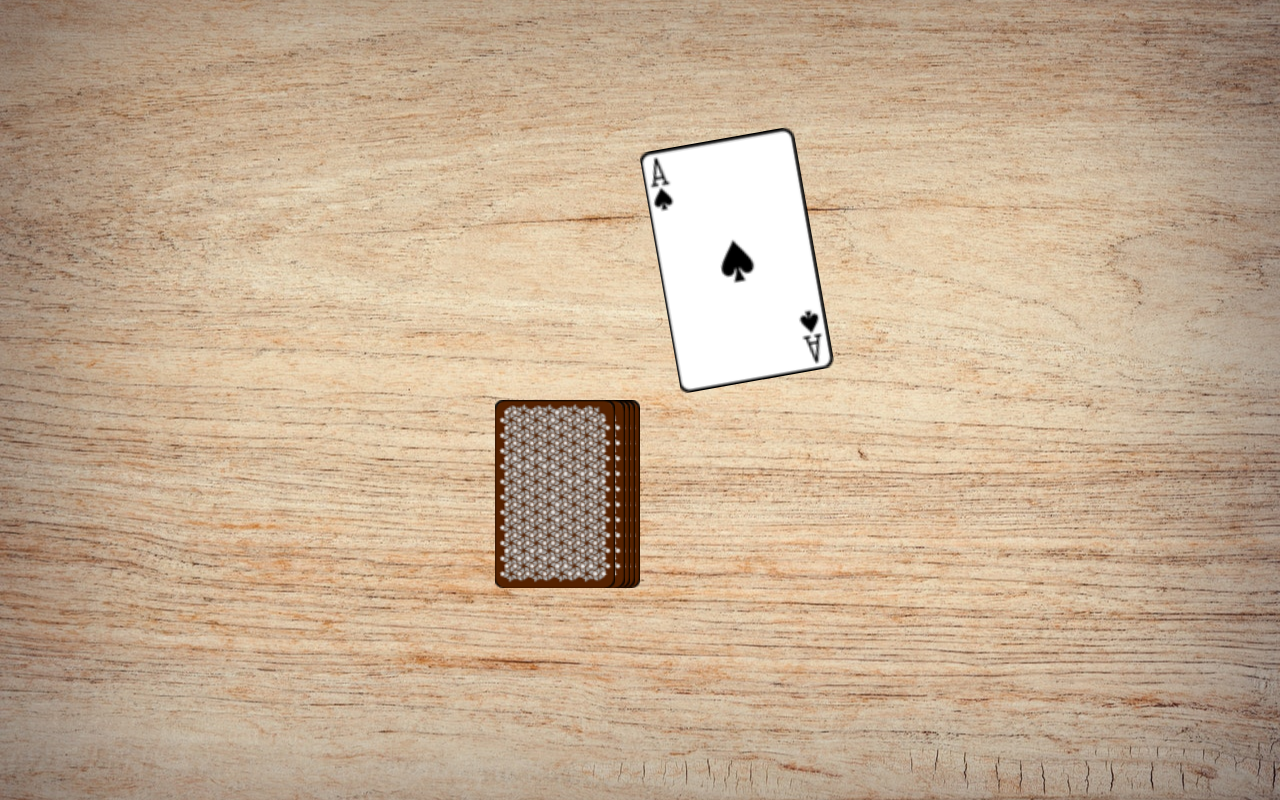
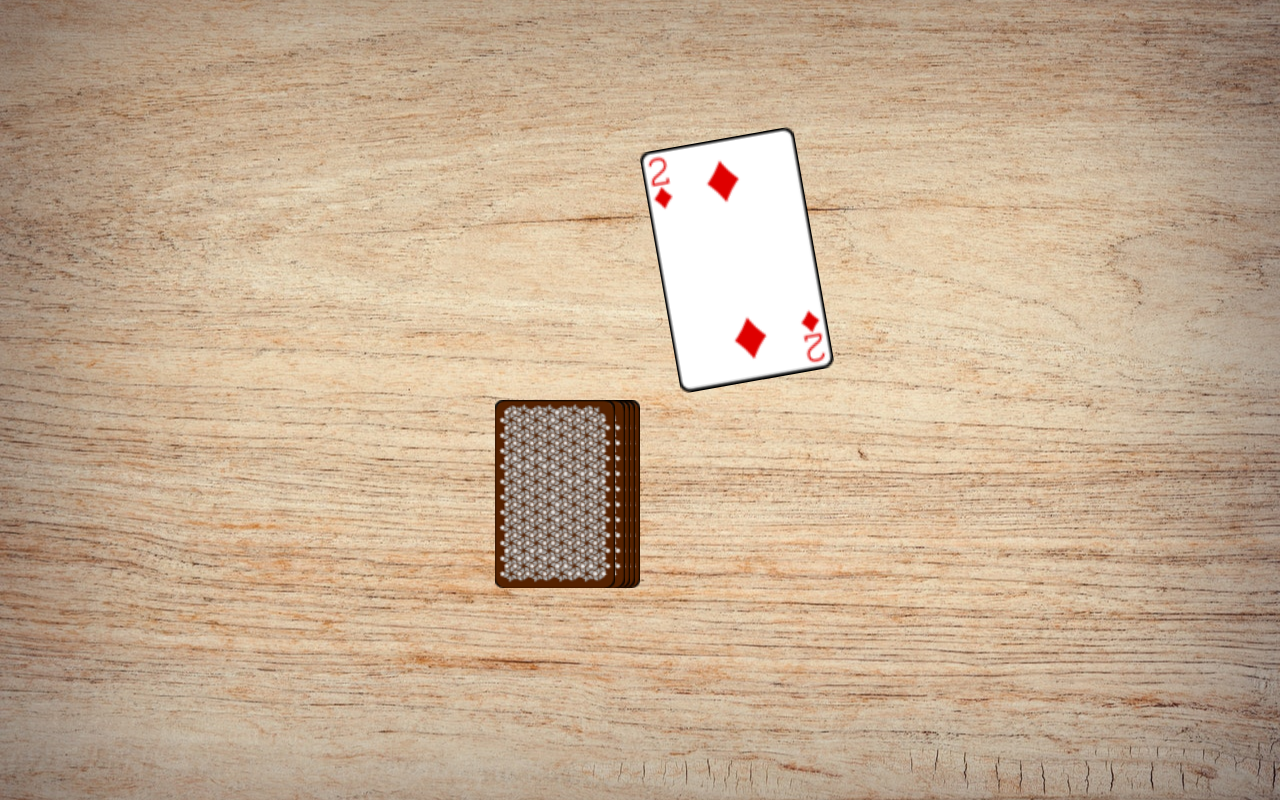
Before and after one commit to Kakar21/Ring-of-Fire, an Angular app: page /game in a window 1280 px wide. Both pictures are taken after a click on the picture 555 px from the left and 493 px from the top of the page. Built offline with nearby package versions, Linux system fonts and the light colour scheme.

Commit message:
added played-cards deck

```diff
--- a/src/app/game/game.component.html
+++ b/src/app/game/game.component.html
@@ -1,12 +1,17 @@
 <div class="field">
 
     <div class="card-stack">
+        <!-- Card Stack -->
         <img *ngFor="let card of [0,1,2,3]; let i = index" [ngStyle]="{'right.px': i * 5}"
             src="/assets/img/cards/card_cover.png">
-        <img (click)="takeCard()" class="top-card" style="right: 25px"
-            src="/assets/img/cards/card_cover.png">
-        <img (click)="takeCard()" *ngIf="pickCardAnimation" class="pick-card"
-            style="right: 25px" src="/assets/img/cards/ace_1.png">
+        <img (click)="takeCard()" class="top-card" style="right: 25px" src="/assets/img/cards/card_cover.png">
 
+        <!-- Stack for played Cards -->
+        <img *ngFor="let card of game.playedCards" class="played-card" style="right: 25px"
+            src="/assets/img/cards/{{ card }}.png">
+
+        <!-- Current card (Animation) -->
+        <img (click)="takeCard()" *ngIf="pickCardAnimation" class="pick-card" style="right: 25px"
+            src="/assets/img/cards/{{ currentCard }}.png">
     </div>
 </div>
--- a/src/app/game/game.component.scss
+++ b/src/app/game/game.component.scss
@@ -28,6 +28,10 @@
     }
 }
 
+.played-card {
+    transform: scale(1.3) translateX(140px) translateY(-180px) rotate(-10deg);
+}
+
 .pick-card {
     animation: pick-card-animation 1s ease-in-out;
     transform: scale(1.3) translateX(140px) translateY(-180px) rotate(-10deg);
@@ -37,12 +41,15 @@
     0% {
         transform: scale(1);
     }
+
     40% {
         transform: scale(1.7);
     }
+
     60% {
         transform: scale(1.7);
     }
+
     100% {
         transform: scale(1.3) translateX(140px) translateY(-180px) rotate(-10deg);
     }
--- a/src/app/game/game.component.ts
+++ b/src/app/game/game.component.ts
@@ -1,5 +1,6 @@
 import { CommonModule } from '@angular/common';
 import { Component } from '@angular/core';
+import { Game } from '../../models/game';
 
 @Component({
   selector: 'app-game',
@@ -10,8 +11,30 @@ import { Component } from '@angular/core';
 })
 export class GameComponent {
   pickCardAnimation = false;
+  currentCard = '';
+  game: Game;
+
+  constructor() {
+    this.game = new Game();
+    this.newGame();
+  }
+
+  newGame() {
+    console.log(this.game)
+  }
 
   takeCard() {
-    this.pickCardAnimation = true;
+    if (!this.pickCardAnimation) {
+      this.currentCard = this.game.stack.pop() ?? '';
+      this.pickCardAnimation = true;
+
+      console.log('New card:', this.currentCard)
+      console.log(this.game)
+    }
+
+    setTimeout(() => {
+      this.game.playedCards.push(this.currentCard);
+      this.pickCardAnimation = false;
+    }, 1000);
   }
 }
--- /dev/null
+++ b/src/models/game.ts
@@ -0,0 +1,36 @@
+export class Game {
+    public players: string[] = [];
+    public stack: string[] = [];
+    public playedCards: string[] = [];
+    public currentPlayer: number = 0;
+
+    constructor() {
+        for (let i = 1; i < 14; i++) {
+            this.stack.push('ace_' + i);
+            this.stack.push('clubs_' + i);
+            this.stack.push('diamonds_' + i);
+            this.stack.push('hearts_' + i);
+        };
+
+        shuffle(this.stack);
+    }
+}
+
+
+function shuffle(array: string[]) {
+    let currentIndex = array.length, randomIndex;
+
+    // While there remain elements to shuffle.
+    while (currentIndex > 0) {
+
+        // Pick a remaining element.
+        randomIndex = Math.floor(Math.random() * currentIndex);
+        currentIndex--;
+
+        // And swap it with the current element.
+        [array[currentIndex], array[randomIndex]] = [
+            array[randomIndex], array[currentIndex]];
+    }
+
+    return array;
+}
```
